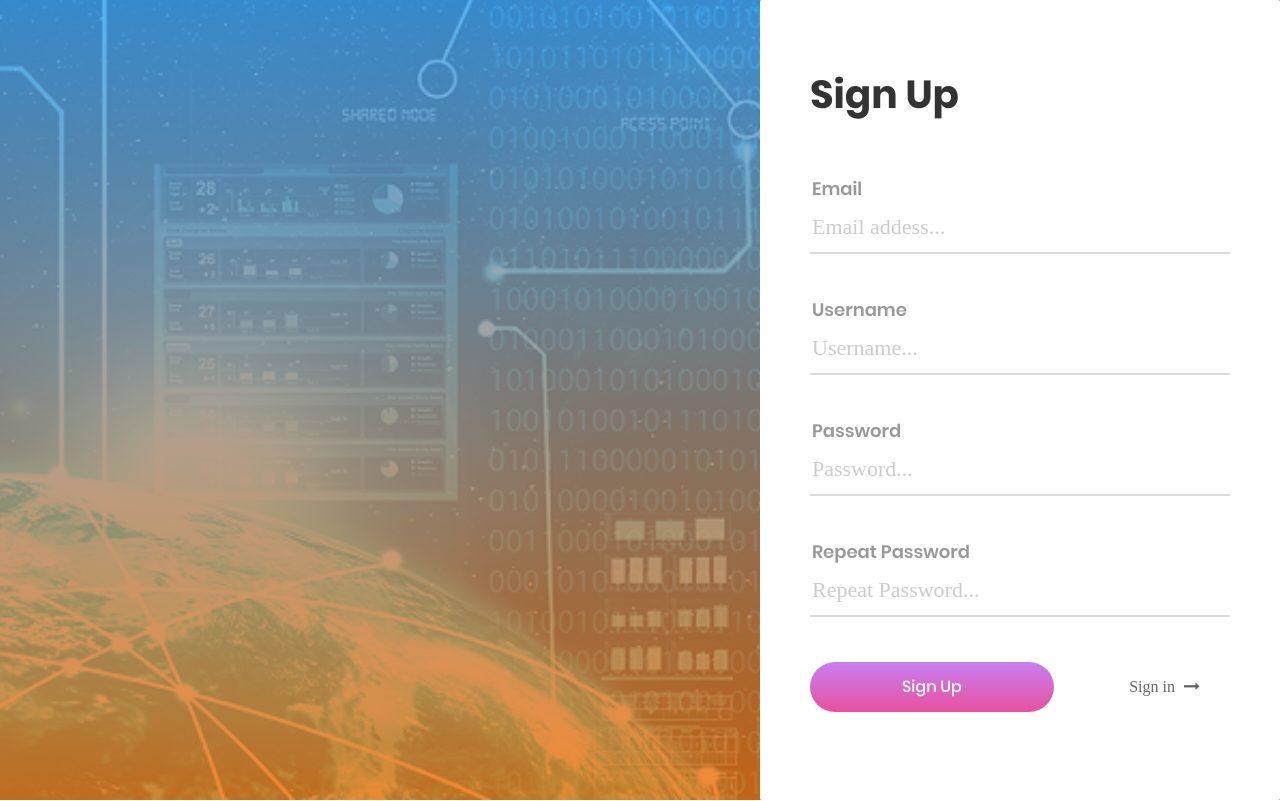
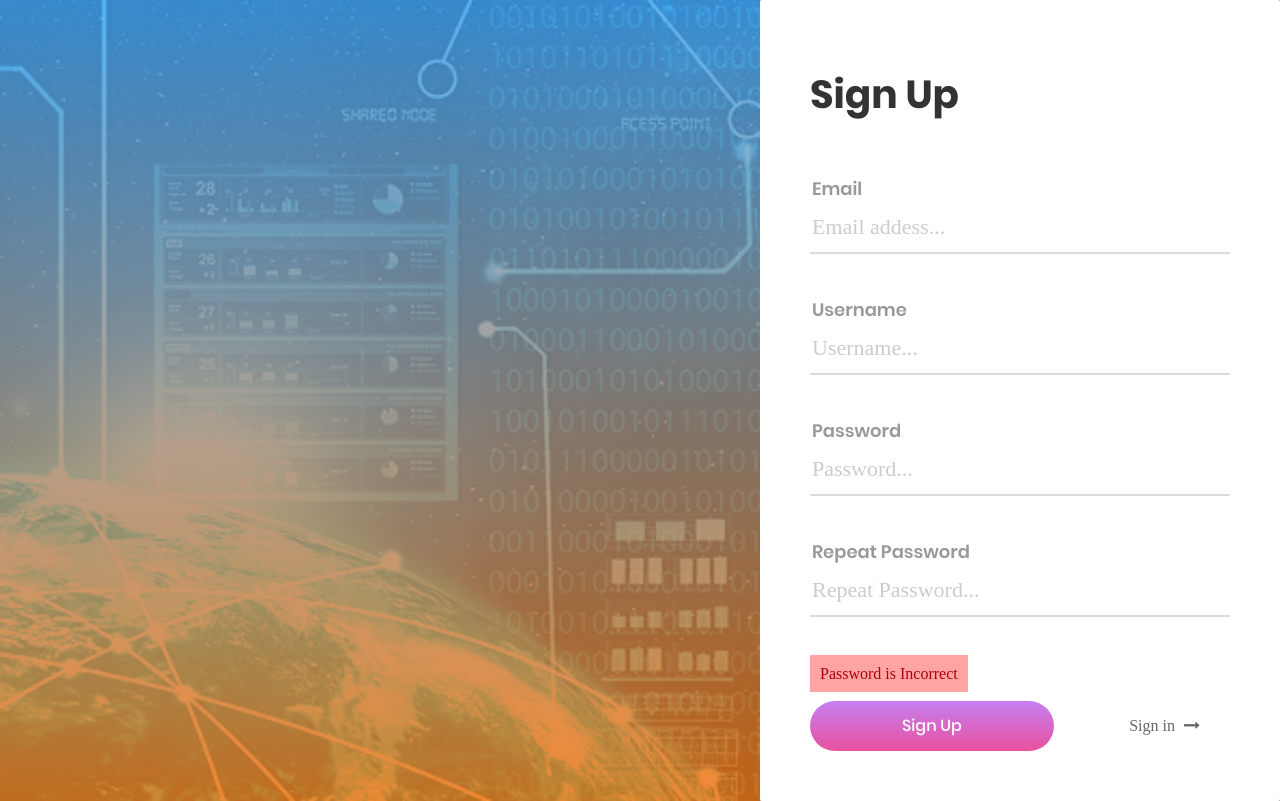
Before and after one commit to erensunerr/CarletonHackathon2019, a Flask app: template app/templates/sign_up.html in a window 1280 px wide. Run offline with Flask 2, Linux system fonts and the light colour scheme; the template is opened without the code that fills it, so the values that code supplies are empty; the visitor is signed in with stand-in values (Sample User, id 1); some libraries are stand-ins or nearby versions; some web fonts are replaced.

Commit message:
Sign Up page error message

```diff
--- a/app/static/sign_up/css/main.css
+++ b/app/static/sign_up/css/main.css
@@ -168,7 +168,12 @@ iframe {
   color: #c87ef0;
 }
 
-
+.errorLine{
+  color: #ab000d;
+  background-color: #ffa4a2;
+  padding: 10px;
+  font-family: serif;
+}
 
 /*//////////////////////////////////////////////////////////////////
 [ login ]*/
--- a/app/templates/sign_up.html
+++ b/app/templates/sign_up.html
@@ -65,6 +65,9 @@
 						<span class="focus-input100"></span>
 					</div>
 
+					<div class="p-b-15">
+						<id class='errorLine'>Password is Incorrect</id>
+					</div>
 
 					<div class="container-login100-form-btn">
 						<div class="wrap-login100-form-btn">
```
Also changed, not shown: app/templates/index.html (line endings or trailing spaces).
